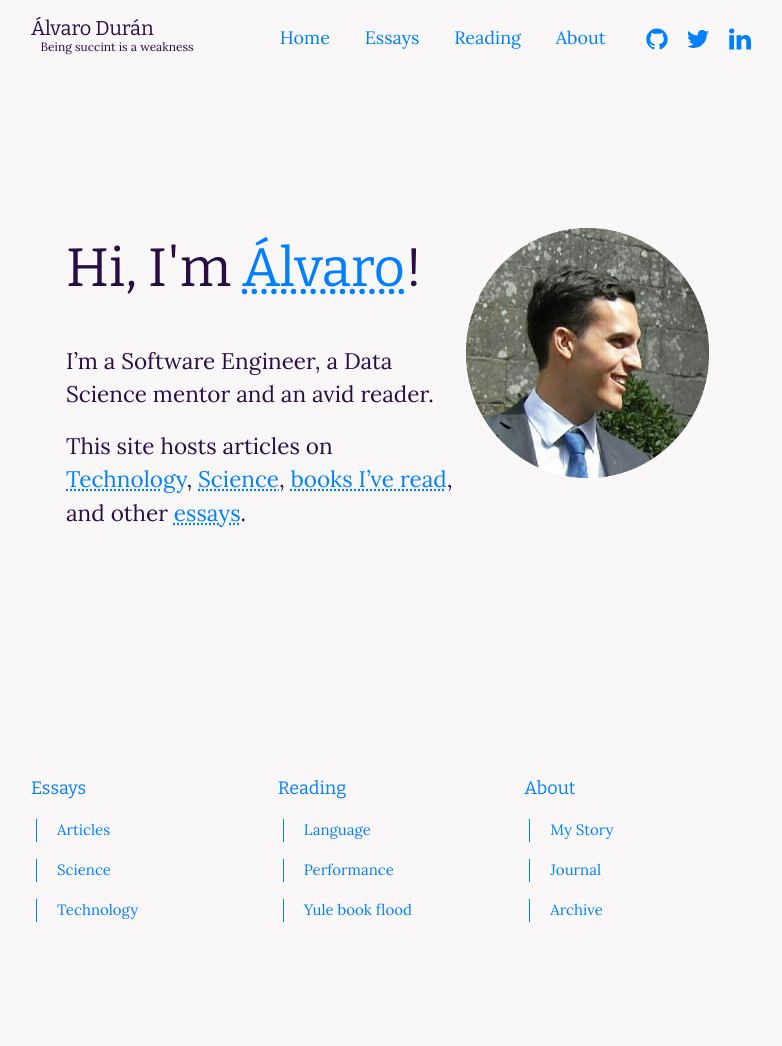
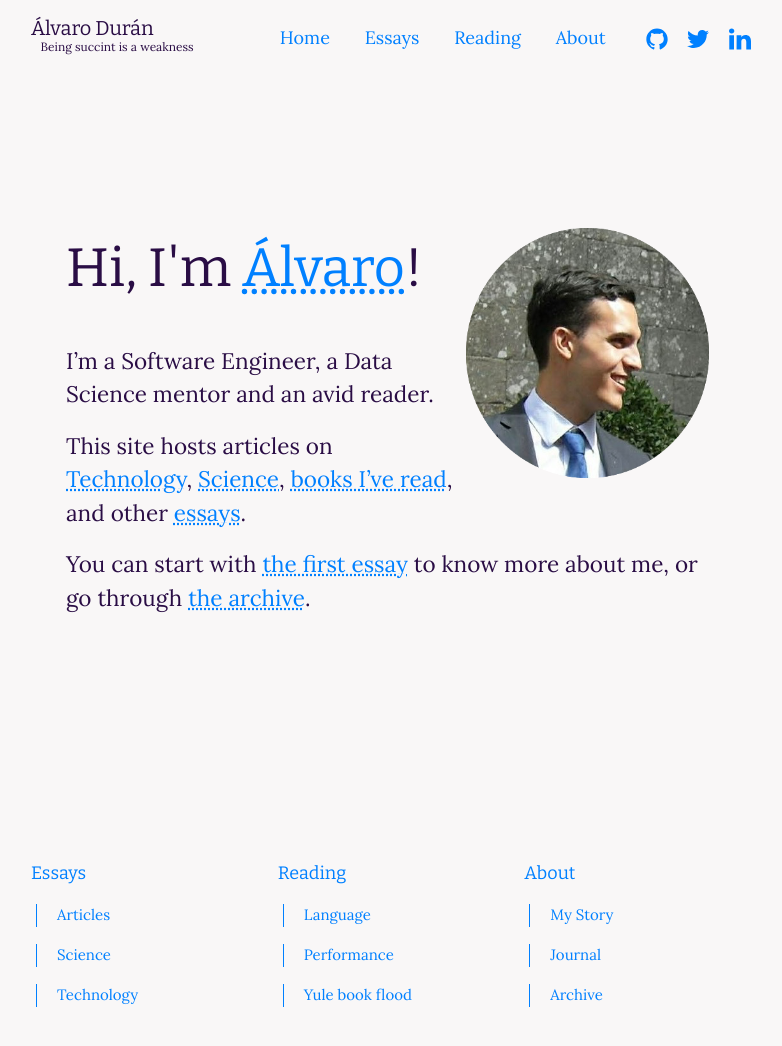
Before and after one commit to ohduran/ohduran.github.io, a Jekyll site: the page built from 00index.md, in a window 1280 px wide and 1077 px high. Shown: the top 1046 px of the window, without its empty margins (244-1026 px from the left). Built offline with Jekyll 4.4.1, drawn with Linux system fonts in a browser that asks for light colours.

Commit message:
edit index description

```diff
--- a/_includes/index-description.md
+++ b/_includes/index-description.md
@@ -2,3 +2,5 @@
 I'm a Software Engineer, a Data Science mentor and an avid reader.
 
 This site hosts articles on [Technology](/subjects/technology), [Science](/subjects/science), [books I've read](/reading), and other [essays](/subjects/articles).
+
+You can start with [the first essay](/pilot) to know more about me, or go through [the archive](/archive).
```
